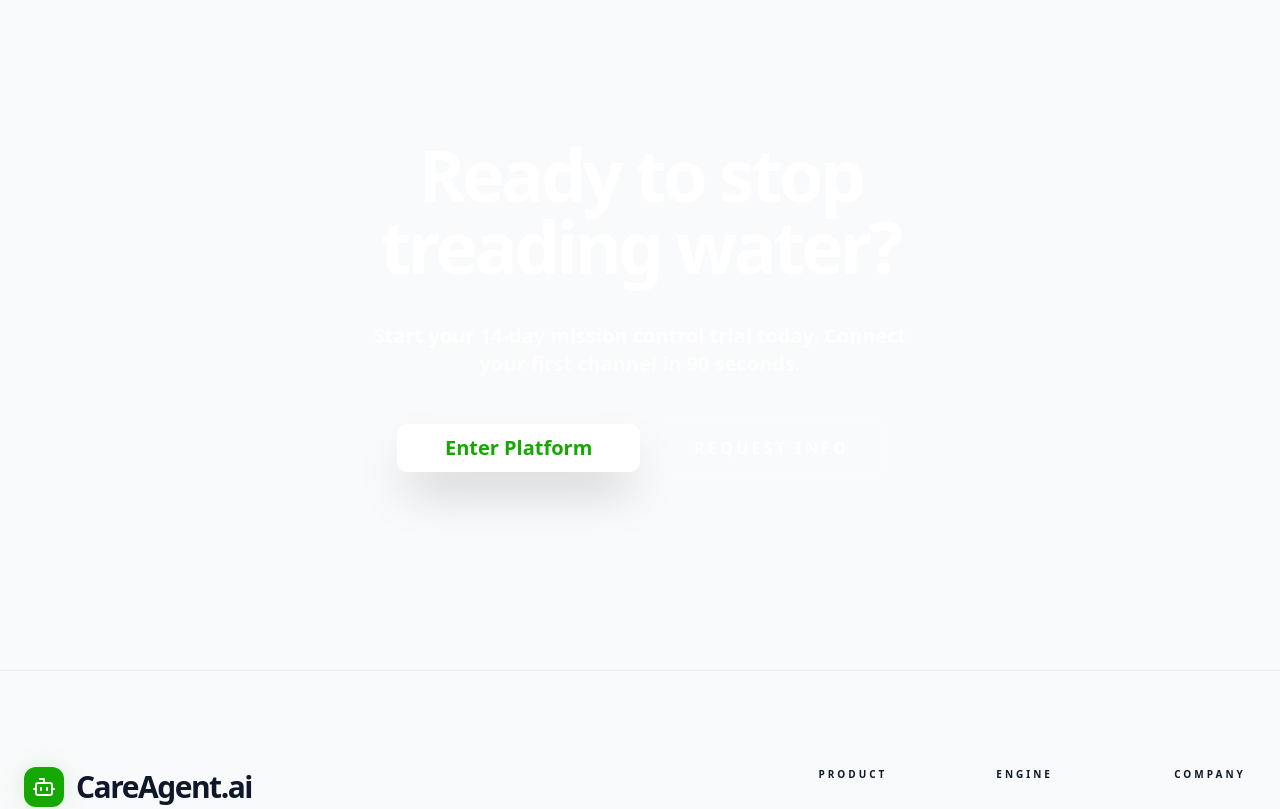
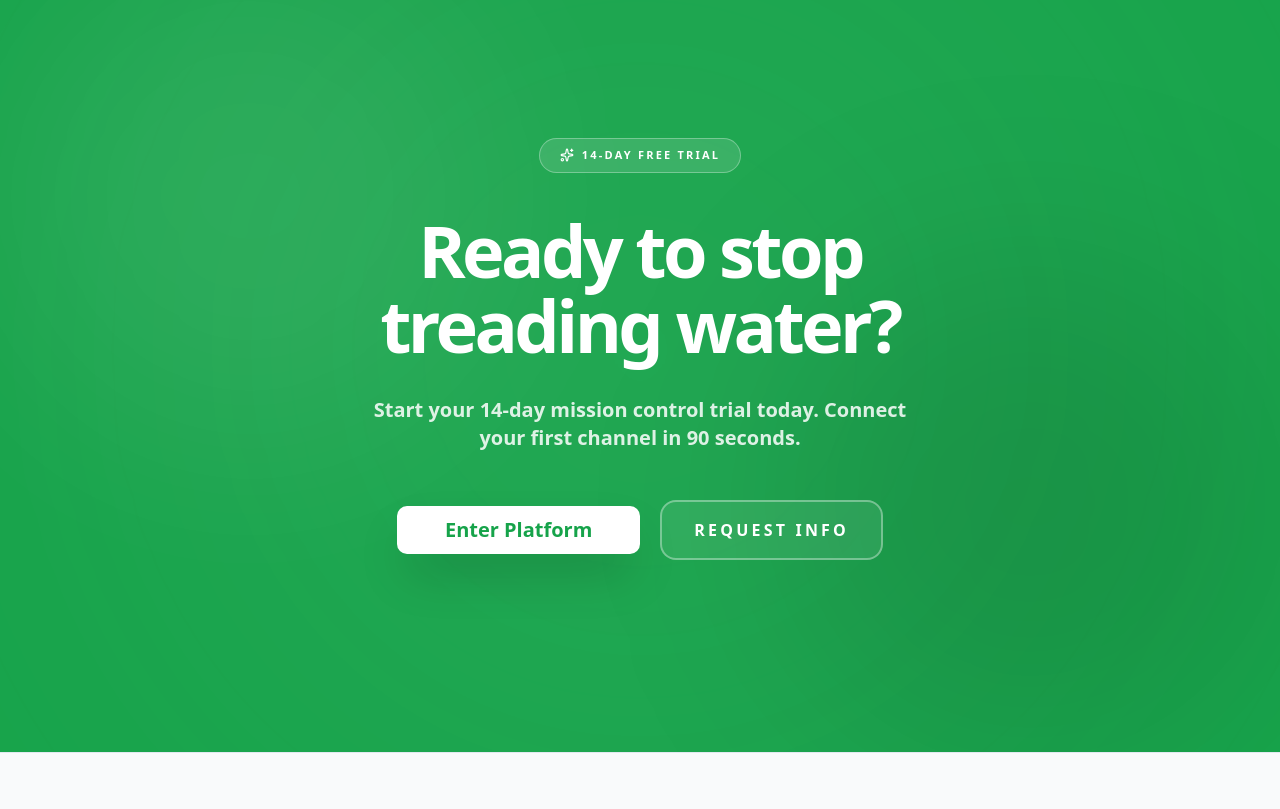
Before and after one commit to AsadRandhawa/careagent-ai-fe, a React (Vite) app: page / in a window 1280 px wide. Shown: the part 3920-4729 px from the top of the page. Built offline with nearby package versions, Linux system fonts and the light colour scheme.

Commit message:
Refactor Landing section with new styles and animations

```diff
--- a/src/screens/Landing.tsx
+++ b/src/screens/Landing.tsx
@@ -381,39 +381,91 @@ export const Landing = () => {
       </section>
 
       {/* Final CTA Immersive Section */}
-      <section className="py-48 px-6 relative overflow-hidden flex items-center justify-center text-center">
-         <div className="absolute inset-0 bg-brand -z-10" />
+      <section
+        className="py-48 px-6 relative overflow-hidden flex items-center justify-center text-center"
+        style={{ backgroundColor: '#16a34a', isolation: 'isolate' }}
+      >
+        {/* Animated glow orb */}
         <motion.div
-            animate={{
-              scale: [1, 1.2, 1],
-              opacity: [0.3, 0.6, 0.3]
-            }}
+          animate={{ scale: [1, 1.2, 1], opacity: [0.2, 0.45, 0.2] }}
           transition={{ duration: 10, repeat: Infinity }}
-            className="absolute top-1/2 left-1/2 -translate-x-1/2 -translate-y-1/2 w-[150%] h-[150%] bg-gradient-to-br from-white/20 to-transparent rounded-full blur-[120px] -z-10"
+          className="absolute top-1/2 left-1/2 -translate-x-1/2 -translate-y-1/2 w-[150%] h-[150%] rounded-full blur-[120px] pointer-events-none"
+          style={{ background: 'radial-gradient(circle, rgba(255,255,255,0.18) 0%, transparent 70%)', zIndex: 0 }}
+        />
+        {/* Top-left soft accent */}
+        <div
+          className="absolute top-0 left-0 w-[500px] h-[500px] rounded-full blur-[100px] pointer-events-none"
+          style={{ background: 'rgba(255,255,255,0.07)', zIndex: 0 }}
+        />
+        {/* Bottom-right dark accent */}
+        <div
+          className="absolute bottom-0 right-0 w-[500px] h-[500px] rounded-full blur-[100px] pointer-events-none"
+          style={{ background: 'rgba(0,0,0,0.10)', zIndex: 0 }}
         />
 
-          <div className="max-w-3xl relative z-10">
+        <div className="max-w-3xl relative" style={{ zIndex: 1 }}>
+          {/* Badge */}
+          <motion.div
+            initial={{ opacity: 0, y: 16 }}
+            whileInView={{ opacity: 1, y: 0 }}
+            viewport={{ once: true }}
+            transition={{ duration: 0.5 }}
+            className="inline-flex items-center gap-2 px-5 py-2 rounded-full border border-white/30 text-white text-[11px] font-black uppercase tracking-[0.2em] mb-10"
+            style={{ backgroundColor: 'rgba(255,255,255,0.12)' }}
+          >
+            <Sparkles size={14} />
+            <span>14-Day Free Trial</span>
+          </motion.div>
+
+          {/* Headline */}
           <motion.h2
-               whileInView={{ scale: [0.95, 1], opacity: [0, 1] }}
+            initial={{ opacity: 0, y: 30 }}
+            whileInView={{ opacity: 1, y: 0 }}
             viewport={{ once: true }}
-               className="text-5xl md:text-7xl font-black text-white tracking-tighter leading-[1] mb-10"
+            transition={{ duration: 0.7, delay: 0.1 }}
+            className="text-5xl md:text-7xl font-black tracking-tighter leading-[1.05] mb-8"
+            style={{ color: '#ffffff' }}
           >
             Ready to stop <br />treading water?
           </motion.h2>
-             <p className="text-white/80 text-xl font-bold mb-10 max-w-xl mx-auto">Start your 14-day mission control trial today. Connect your first channel in 90 seconds.</p>
-             <div className="flex flex-col sm:flex-row items-center justify-center gap-5">
+
+          {/* Subtext */}
+          <motion.p
+            initial={{ opacity: 0, y: 20 }}
+            whileInView={{ opacity: 1, y: 0 }}
+            viewport={{ once: true }}
+            transition={{ duration: 0.6, delay: 0.2 }}
+            className="text-xl font-bold mb-12 max-w-xl mx-auto"
+            style={{ color: 'rgba(255,255,255,0.85)' }}
+          >
+            Start your 14-day mission control trial today. Connect your first channel in 90 seconds.
+          </motion.p>
+
+          {/* Buttons */}
+          <motion.div
+            initial={{ opacity: 0, y: 20 }}
+            whileInView={{ opacity: 1, y: 0 }}
+            viewport={{ once: true }}
+            transition={{ duration: 0.6, delay: 0.3 }}
+            className="flex flex-col sm:flex-row items-center justify-center gap-5"
+          >
             <Button
               variant="default"
               size="lg"
               onClick={onEnterApp}
-                  className="bg-white text-brand hover:bg-neutral-100 hover:scale-105 active:scale-95 border-none px-12 py-6 text-xl font-black rounded-2xl shadow-2xl transition-all duration-300"
+              className="hover:scale-105 active:scale-95 border-none px-12 py-6 text-xl font-black rounded-2xl shadow-2xl transition-all duration-300"
+              style={{ backgroundColor: '#ffffff', color: '#16a34a' }}
             >
               Enter Platform
             </Button>
-                <button className="text-white text-base font-black uppercase tracking-[0.2em] px-8 py-4 border-2 border-white/20 hover:bg-white/10 rounded-2xl transition-all">
+            <button
+              onClick={onEnterApp}
+              className="text-base font-black uppercase tracking-[0.2em] px-8 py-4 rounded-2xl transition-all duration-300 hover:scale-105"
+              style={{ color: '#ffffff', border: '2px solid rgba(255,255,255,0.35)', backgroundColor: 'rgba(255,255,255,0.08)' }}
+            >
               Request Info
             </button>
-             </div>
+          </motion.div>
         </div>
       </section>
 
```
Lines whose indentation alone changed are shown as unchanged.
